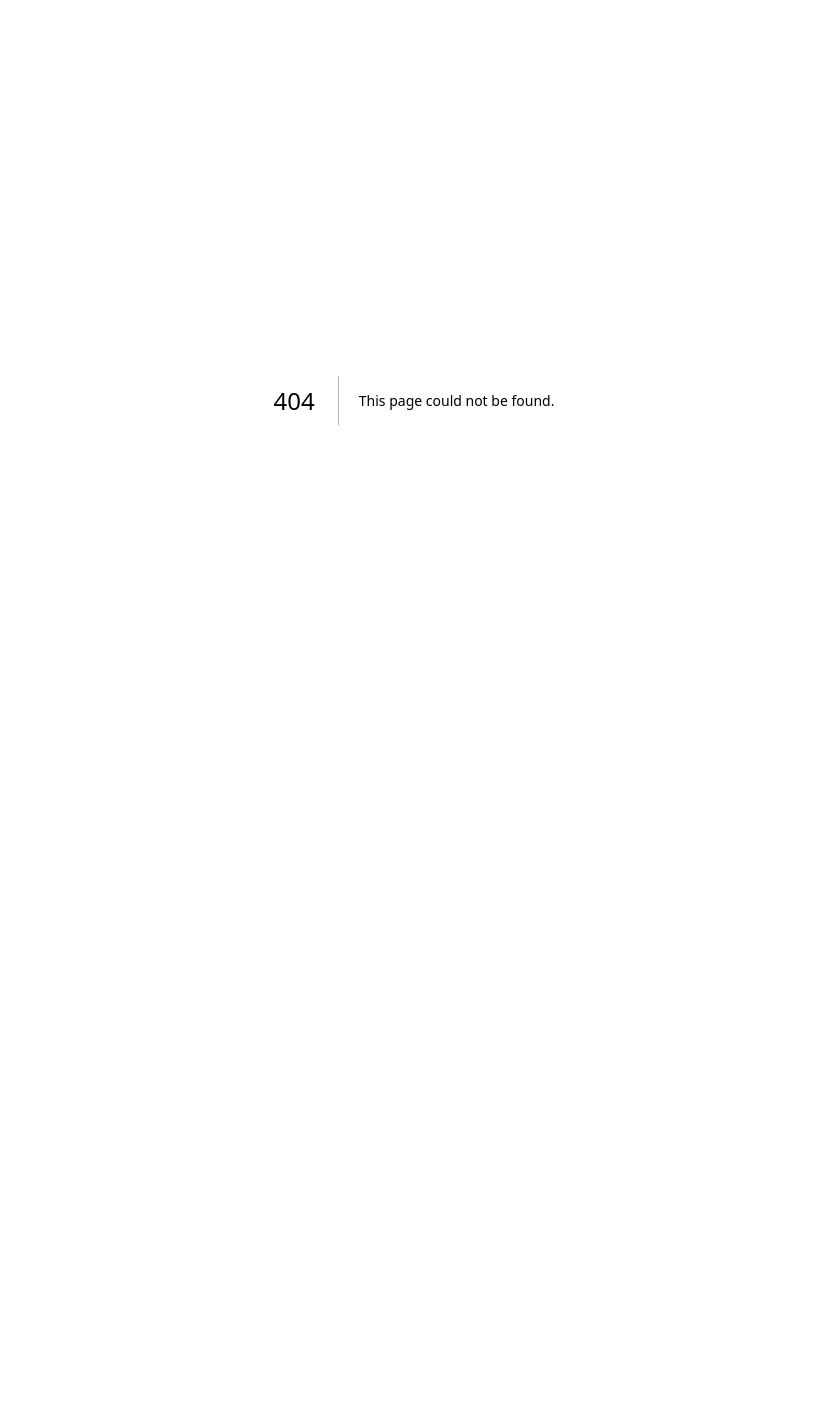
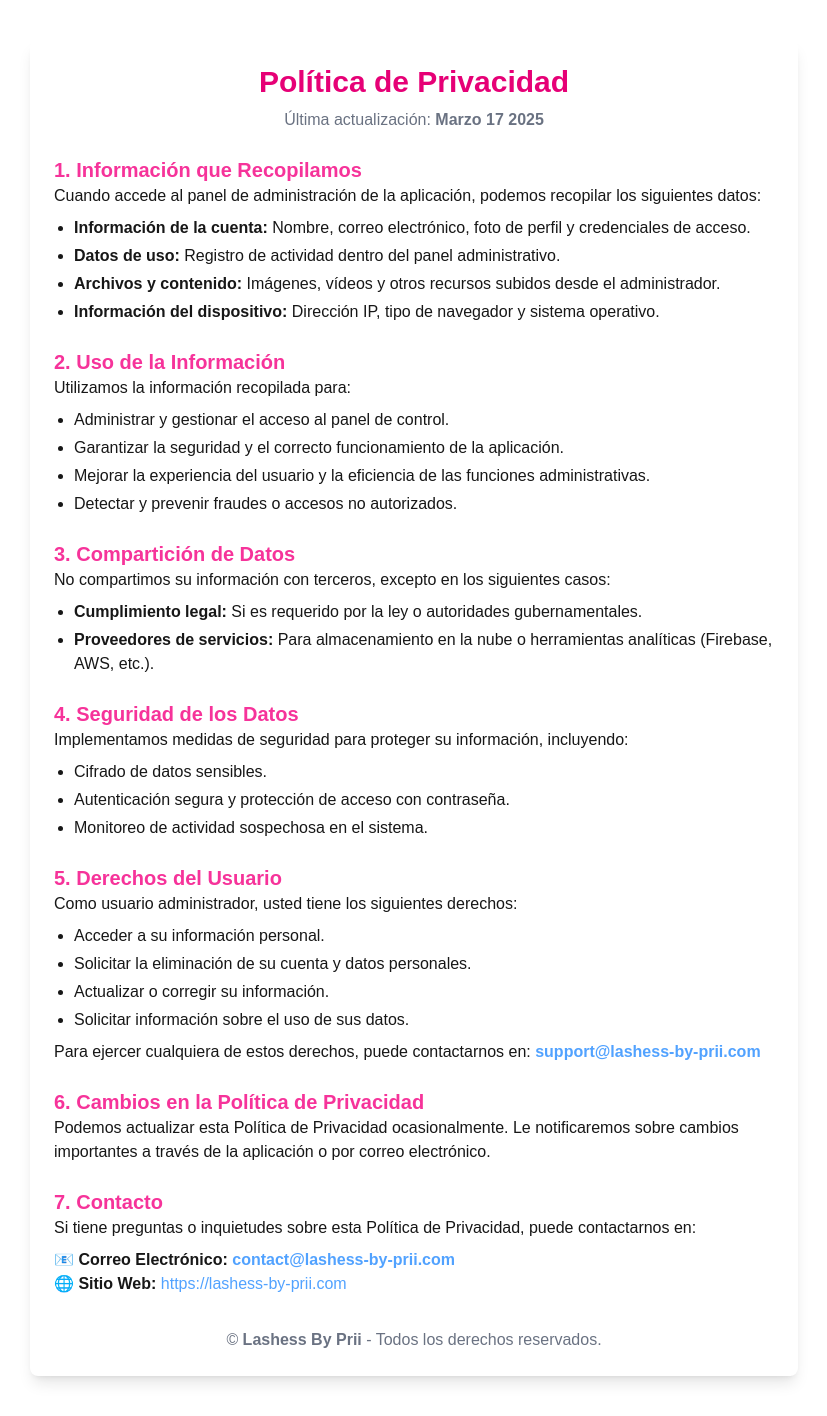
Before and after one commit to exagonsoft/lashess_by_prii_web_admin, a Next.js app: page /privacy_policy in a window 1280 px wide. Before the commit this address had no page. Shown: the whole page, without its empty margins (226-1053 px from the left). Before the commit the page ends 800 px from the top, so only its background shows below. Built offline with nearby package versions, Linux system fonts and the light colour scheme.

Commit message:
#2 Add Privacy Policy Page

```diff
--- /dev/null
+++ b/app/(site)/privacy_policy/page.tsx
@@ -0,0 +1,81 @@
+import React from 'react'
+
+const PrivacyPolicy = () => {
+  return (
+    <div className="max-w-3xl mx-auto my-10 p-6 bg-white shadow-lg rounded-lg">
+        <h1 className="text-3xl font-bold text-pink-600 text-center">Política de Privacidad</h1>
+        <p className="text-center text-gray-500 mt-2">Última actualización: <span className="font-semibold">Marzo 17 2025</span></p>
+
+        <div className="mt-6 space-y-6">
+            <section>
+                <h2 className="text-xl font-semibold text-pink-500">1. Información que Recopilamos</h2>
+                <p>Cuando accede al panel de administración de la aplicación, podemos recopilar los siguientes datos:</p>
+                <ul className="list-disc pl-5 mt-2 space-y-1">
+                    <li><strong>Información de la cuenta:</strong> Nombre, correo electrónico, foto de perfil y credenciales de acceso.</li>
+                    <li><strong>Datos de uso:</strong> Registro de actividad dentro del panel administrativo.</li>
+                    <li><strong>Archivos y contenido:</strong> Imágenes, vídeos y otros recursos subidos desde el administrador.</li>
+                    <li><strong>Información del dispositivo:</strong> Dirección IP, tipo de navegador y sistema operativo.</li>
+                </ul>
+            </section>
+
+            <section>
+                <h2 className="text-xl font-semibold text-pink-500">2. Uso de la Información</h2>
+                <p>Utilizamos la información recopilada para:</p>
+                <ul className="list-disc pl-5 mt-2 space-y-1">
+                    <li>Administrar y gestionar el acceso al panel de control.</li>
+                    <li>Garantizar la seguridad y el correcto funcionamiento de la aplicación.</li>
+                    <li>Mejorar la experiencia del usuario y la eficiencia de las funciones administrativas.</li>
+                    <li>Detectar y prevenir fraudes o accesos no autorizados.</li>
+                </ul>
+            </section>
+
+            <section>
+                <h2 className="text-xl font-semibold text-pink-500">3. Compartición de Datos</h2>
+                <p>No compartimos su información con terceros, excepto en los siguientes casos:</p>
+                <ul className="list-disc pl-5 mt-2 space-y-1">
+                    <li><strong>Cumplimiento legal:</strong> Si es requerido por la ley o autoridades gubernamentales.</li>
+                    <li><strong>Proveedores de servicios:</strong> Para almacenamiento en la nube o herramientas analíticas (Firebase, AWS, etc.).</li>
+                </ul>
+            </section>
+
+            <section>
+                <h2 className="text-xl font-semibold text-pink-500">4. Seguridad de los Datos</h2>
+                <p>Implementamos medidas de seguridad para proteger su información, incluyendo:</p>
+                <ul className="list-disc pl-5 mt-2 space-y-1">
+                    <li>Cifrado de datos sensibles.</li>
+                    <li>Autenticación segura y protección de acceso con contraseña.</li>
+                    <li>Monitoreo de actividad sospechosa en el sistema.</li>
+                </ul>
+            </section>
+
+            <section>
+                <h2 className="text-xl font-semibold text-pink-500">5. Derechos del Usuario</h2>
+                <p>Como usuario administrador, usted tiene los siguientes derechos:</p>
+                <ul className="list-disc pl-5 mt-2 space-y-1">
+                    <li>Acceder a su información personal.</li>
+                    <li>Solicitar la eliminación de su cuenta y datos personales.</li>
+                    <li>Actualizar o corregir su información.</li>
+                    <li>Solicitar información sobre el uso de sus datos.</li>
+                </ul>
+                <p className="mt-2">Para ejercer cualquiera de estos derechos, puede contactarnos en: <a href='mailto:support@lashess-by-prii.com' className='text-blue-400 hover:text-blue-700'><strong>support@lashess-by-prii.com</strong></a></p>
+            </section>
+
+            <section>
+                <h2 className="text-xl font-semibold text-pink-500">6. Cambios en la Política de Privacidad</h2>
+                <p>Podemos actualizar esta Política de Privacidad ocasionalmente. Le notificaremos sobre cambios importantes a través de la aplicación o por correo electrónico.</p>
+            </section>
+
+            <section>
+                <h2 className="text-xl font-semibold text-pink-500">7. Contacto</h2>
+                <p>Si tiene preguntas o inquietudes sobre esta Política de Privacidad, puede contactarnos en:</p>
+                <p className="mt-2"><strong>📧 Correo Electrónico:</strong> <a href='mailto:contact@lashess-by-prii.com' className='text-blue-400 hover:text-blue-700'><strong>contact@lashess-by-prii.com</strong></a></p>
+                <p><strong>🌐 Sitio Web:</strong> <a href='https://lashess-by-prii.com' target='_blank' className='text-blue-400 hover:text-blue-700'>https://lashess-by-prii.com</a></p>
+            </section>
+        </div>
+
+        <p className="text-center text-gray-500 mt-8">© <span className="font-semibold">Lashess By Prii</span> - Todos los derechos reservados.</p>
+    </div>
+  )
+}
+
+export default PrivacyPolicy
```
